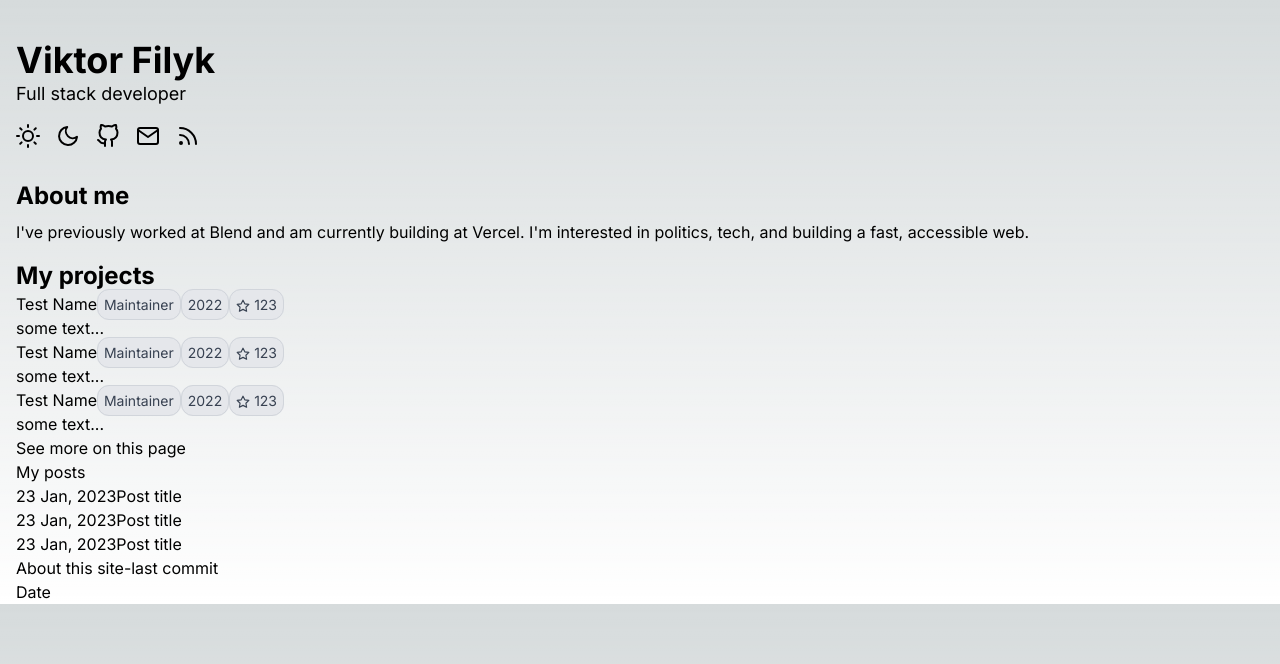
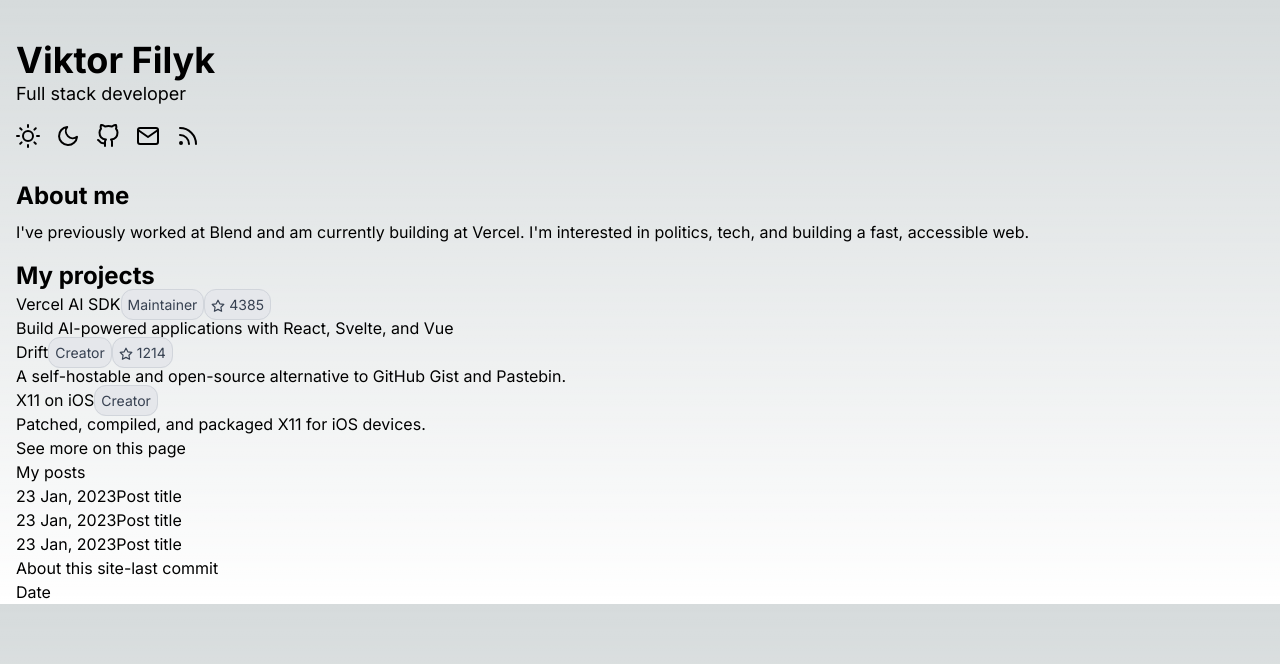
Before and after one commit to viktorfilyk4/blog-with-nextjs, a Next.js app: page / in a window 1280 px wide. Shown: the top 664 px of the page. Built offline with nearby package versions, Linux system fonts and the light colour scheme.

Commit message:
Worked with project and project-badge components

```diff
--- a/src/app/components/project-badge-github.tsx
+++ /dev/null
@@ -1,16 +0,0 @@
-import { Star } from "react-feather"
-
-type ProjectBadgeGithubProps = {
-  starsCount: number
-  repositoryUrl: string
-}
-
-export default function ProjectBadgeGithub({
-  starsCount, repositoryUrl
-}: ProjectBadgeGithubProps) {
-  return (
-    <a href={repositoryUrl} target='_blank' className='border border-solid rounded-xl border-gray-300 text-sm p-1.5 text-gray-700 bg-gray-200 hover:bg-gray-300 hover:cursor-pointer'>
-      <Star className='inline-block text-gray-700 w-3.5 h-3.5' /> {starsCount}
-    </a>
-  )
-}
--- a/src/app/components/project-badge-role.tsx
+++ /dev/null
@@ -1,11 +0,0 @@
-type ProjectBadgeRoleProps = {
-  role: string
-}
-
-export default function ProjectBadgeRole({ role }: ProjectBadgeRoleProps) {
-  return (
-    <span className='border border-solid rounded-xl border-gray-300 text-sm p-1.5 text-gray-700 bg-gray-200'>
-      {role}
-    </span>
-  )
-}
--- a/src/app/components/project-badge-years.tsx
+++ /dev/null
@@ -1,14 +0,0 @@
-type ProjectBadgeYearsProps = {
-  yearsOfActivity: string
-
-}
-
-export default function ProjectBadgeYears({
-  yearsOfActivity,
-}: ProjectBadgeYearsProps) {
-  return (
-    <span className='border border-solid rounded-xl border-gray-300 text-sm p-1.5 text-gray-700 bg-gray-200'>
-      {yearsOfActivity}
-    </span>
-  )
-}
--- /dev/null
+++ b/src/app/components/project-badge.tsx
@@ -0,0 +1,29 @@
+import { Star } from "react-feather"
+import { type ProjectBadgeProps } from "../lib/types"
+
+export default function ProjectBadge({ innerContent }: ProjectBadgeProps) {
+  let badge
+  let badgeCommonStyles =
+    "border border-solid rounded-xl border-gray-300 text-sm p-1.5 text-gray-700 bg-gray-200"
+
+  if (typeof innerContent === "string") {
+    badge = <span className={badgeCommonStyles}>{innerContent}</span>
+  } else {
+    badge = (
+      <span>
+        <a
+          href={innerContent.url}
+          target='_blank'
+          className={
+            badgeCommonStyles + " hover:bg-gray-300 hover:cursor-pointer"
+          }
+        >
+          <Star className='inline-block text-gray-700 w-3.5 h-3.5' />{" "}
+          {innerContent.starsCount}
+        </a>
+      </span>
+    )
+  }
+
+  return badge
+}
--- a/src/app/components/project.tsx
+++ b/src/app/components/project.tsx
@@ -1,28 +1,28 @@
-import { Role } from "../types"
-import ProjectBadgeGithub from "./project-badge-github"
-import ProjectBadgeRole from "./project-badge-role"
-import ProjectBadgeYears from "./project-badge-years"
+import { type ProjectBadgeProps } from "../lib/types"
+import ProjectBadge from "./project-badge"
 
 type ProjectProps = {
-  name: string
-  role: Role
-  stars: number
+  title: string
+  url: string
+  badges: Array<ProjectBadgeProps>
   description: string
 }
 
 export default function Project({
-  name,
-  role,
-  stars,
-  description,
+  title,
+  url,
+  badges,
+  description
 }: ProjectProps) {
   return (
     <div>
-      <div>
-        <a href='#'>{name}</a>
-        <ProjectBadgeRole role='Maintainer' />
-        <ProjectBadgeYears yearsOfActivity='2022' />
-        <ProjectBadgeGithub starsCount={123} repositoryUrl="https://github.com" />
+      <div className="flex">
+        <a href={url}>{title}</a>
+        <div>
+          {badges.map((badge) => (
+            <ProjectBadge innerContent={badge.innerContent} />
+          ))}
+        </div>
       </div>
       <p>{description}</p>
     </div>
--- /dev/null
+++ b/src/app/lib/types.ts
@@ -0,0 +1,8 @@
+export type ProjectBadgeProps = {
+  innerContent:
+    | string // Role or Years of activity
+    | {
+        starsCount: number
+        url: string
+      }
+}
--- a/src/app/page.tsx
+++ b/src/app/page.tsx
@@ -1,15 +1,54 @@
-import Image from 'next/image'
-import HelloWorld from './hello.mdx'
-import { MDXRemote } from 'next-mdx-remote/rsc'
-import { getPost, getPosts } from './blog/[slug]/components/get-posts'
-import { Sun, Moon, GitHub, Mail, Rss } from 'react-feather'
-import Project from './components/project'
-import { Role } from './types'
-import Post from './components/post'
-import HomeFooter from './components/footer'
-import HeaderIcon from './components/header-icon'
+import Image from "next/image"
+import HelloWorld from "./hello.mdx"
+import { MDXRemote } from "next-mdx-remote/rsc"
+import { getPost, getPosts } from "./blog/[slug]/components/get-posts"
+import { Sun, Moon, GitHub, Mail, Rss } from "react-feather"
+import Project from "./components/project"
+import { Role } from "./types"
+import Post from "./components/post"
+import HomeFooter from "./components/footer"
+import HeaderIcon from "./components/header-icon"
 
 export default async function Page() {
+  const mockProjects = [
+    {
+      title: "Vercel AI SDK",
+      url: "https://github.com",
+      badges: [
+        { innerContent: "Maintainer" },
+        {
+          innerContent: {
+            starsCount: 4385,
+            url: "https://github.com",
+          }
+        }
+      ],
+      description: "Build AI-powered applications with React, Svelte, and Vue"
+    },
+    {
+      title: "Drift",
+      url: "https://google.com",
+      badges: [
+        { innerContent: "Creator" },
+        {
+          innerContent: {
+            starsCount: 1214,
+            url: "https://google.com",
+          }
+        }
+      ],
+      description: "A self-hostable and open-source alternative to GitHub Gist and Pastebin."
+    },
+    {
+      title: 'X11 on iOS',
+      url: "https://apple.com",
+      badges: [
+        { innerContent: "Creator" }
+      ],
+      description: "Patched, compiled, and packaged X11 for iOS devices."
+    }
+  ]
+
   return (
     <div className='container mx-auto px-4'>
       <div className='pb-4'>
@@ -19,32 +58,43 @@
         </div>
         <div className='flex gap-x-4'>
           <HeaderIcon IconComponent={Sun} />
-          <HeaderIcon IconComponent={Moon}  />
-          <HeaderIcon IconComponent={GitHub} url="https://github.com" />
-          <HeaderIcon IconComponent={Mail}  />
-          <HeaderIcon IconComponent={Rss}  />
+          <HeaderIcon IconComponent={Moon} />
+          <HeaderIcon IconComponent={GitHub} url='https://github.com' />
+          <HeaderIcon IconComponent={Mail} />
+          <HeaderIcon IconComponent={Rss} />
         </div>
       </div>
       <div className='py-4'>
         <h3 className='text-2xl font-bold pb-2'>About me</h3>
-        <p>I've previously worked at Blend and am currently building at Vercel. I'm interested in politics, tech, and building a fast, accessible web.</p>
+        <p>
+          I've previously worked at Blend and am currently building at Vercel.
+          I'm interested in politics, tech, and building a fast, accessible web.
+        </p>
       </div>
       <div>
         <h3 className='text-2xl font-bold'>My projects</h3>
         <div>
-          <Project name='Test Name' role={Role.Creator} stars={154} description='some text...' />
-          <Project name='Test Name' role={Role.Maintainer} stars={154} description='some text...' />
-          <Project name='Test Name' role={Role.Creator} stars={154} description='some text...' />
+          {mockProjects.map(pr => {
+            return <Project {...pr} />
+          })}
         </div>
-        <div>See more on <a href="#">this page</a></div>
+        <div>
+          See more on <a href='#'>this page</a>
+        </div>
       </div>
       <div>
         <h3>My posts</h3>
         <div>
           <ul>
-            <li><Post date="23 Jan, 2023" title="Post title" /></li>
-            <li><Post date="23 Jan, 2023" title="Post title" /></li>
-            <li><Post date="23 Jan, 2023" title="Post title" /></li>
+            <li>
+              <Post date='23 Jan, 2023' title='Post title' />
+            </li>
+            <li>
+              <Post date='23 Jan, 2023' title='Post title' />
+            </li>
+            <li>
+              <Post date='23 Jan, 2023' title='Post title' />
+            </li>
           </ul>
         </div>
       </div>
```
